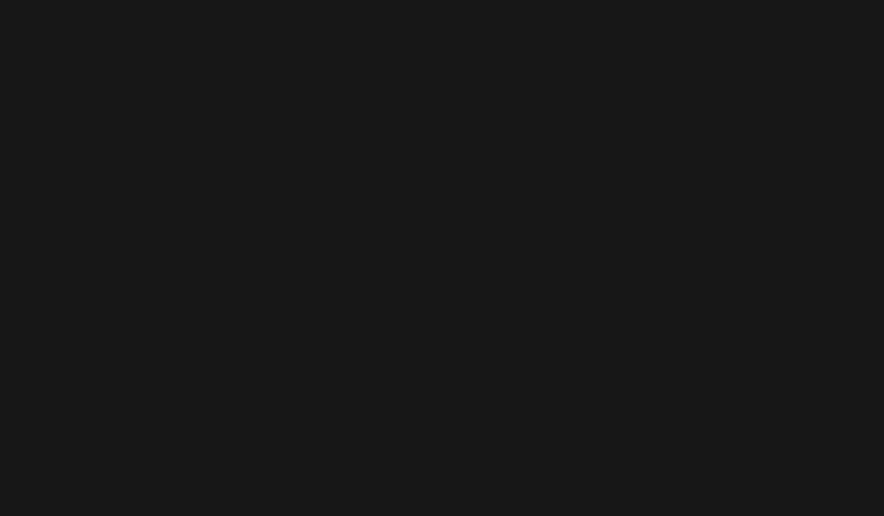
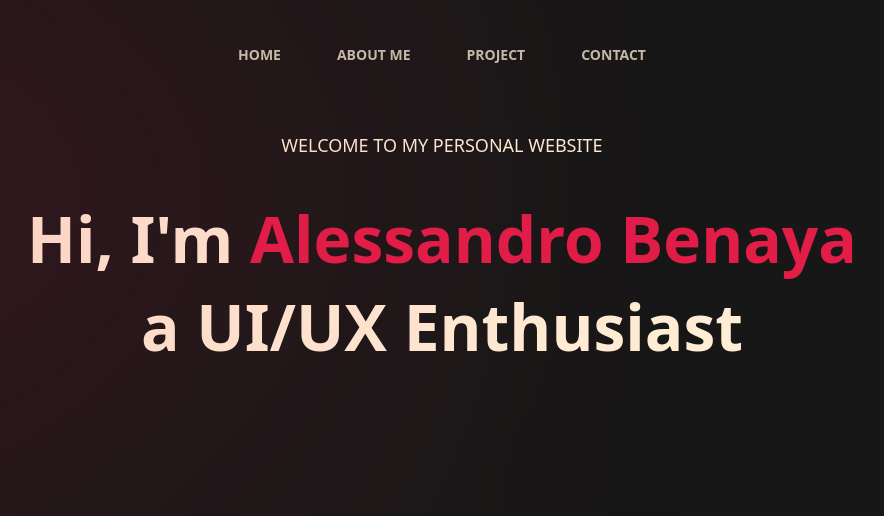
Before and after one commit to Hyalesss/Web-Portofolio-Aless, a website: page src/pages/index.html in a window 1280 px wide. Shown: the whole page, without its empty margins (198-1082 px from the left). Drawn offline with Linux system fonts and the light colour scheme.

Commit message:
Header Almost Done

```diff
--- a/src/pages/index.html
+++ b/src/pages/index.html
@@ -5,11 +5,52 @@
     <meta charset="UTF-8">
     <meta name="viewport" content="width=device-width, initial-scale=1.0">
     <title>Portofolio Aless</title>
+    <link rel="stylesheet" href="/src/styles/style.css">
     <link href="/dist/output.css" rel="stylesheet">
 </head>
 
 <body class="bg-neutral-900">
 
+    <div class="container py-3 flex-col justify-center items-center gap-12 inline-flex">
+        <div class="absolute left-[-8px] top-[48px] w-[300px] h-[300px] bg-rose-600 rounded-full blur-[250px]">
+        </div>
+        <div class="w-auto px-[104px] flex-col justify-center items-center gap-2.5 inline-flex">
+            <div class="w-auto px-[104px] py-9 flex-col justify-center items-center gap-14 inline-flex">
+                <div class="justify-center items-center gap-14 inline-flex">
+                    <div
+                        class="AboutMe opacity-75 text-orange-100 hover:text-rose-600 duration-500 hover:duration-500 text-sm font-bold leading-none">
+                        <a href="#">HOME</a>
+                    </div>
+                    <div
+                        class="AboutMe opacity-75 text-orange-100 hover:text-rose-600 duration-500 hover:duration-500 text-sm font-bold leading-none">
+                        <a href="#">ABOUT ME</a>
+                    </div>
+                    <div
+                        class="AboutMe opacity-75 text-orange-100 hover:text-rose-600 duration-500 hover:duration-500 text-sm font-bold leading-none">
+                        <a href="#">PROJECT</a>
+                    </div>
+                    <div
+                        class="AboutMe opacity-75 text-orange-100 hover:text-rose-600 duration-500 hover:duration-500 text-sm font-bold leading-none">
+                        <a href="#">CONTACT</a>
+                    </div>
+                </div>
+            </div>
+            <div class="w-auto py-6 flex-col justify-center items-center gap-9 inline-flex">
+                <div class="text-center text-orange-100 text-lg font-normal leading-[27px]">
+                    WELCOME TO MY PERSONAL WEBSITE
+                </div>
+                <div class="text-center"><span class="text-orange-100 text-[64px] font-bold leading-[88px]">Hi,
+                        I'm</span><span class="text-white text-[64px] font-bold leading-[88px]"> </span><span
+                        class="text-rose-600 text-[64px] font-bold leading-[88px]">Alessandro
+                        Benaya<br /></span> <span class="text-orange-100 text-[64px] font-bold leading-[88px]">a UI/UX
+                        Enthusiast</span>
+                </div>
+
+            </div>
+        </div>
+    </div>
+    </div>
+
 </body>
 
 </html>
```
Also changed, not shown: dist/output.css, src/styles/style.css (added).
